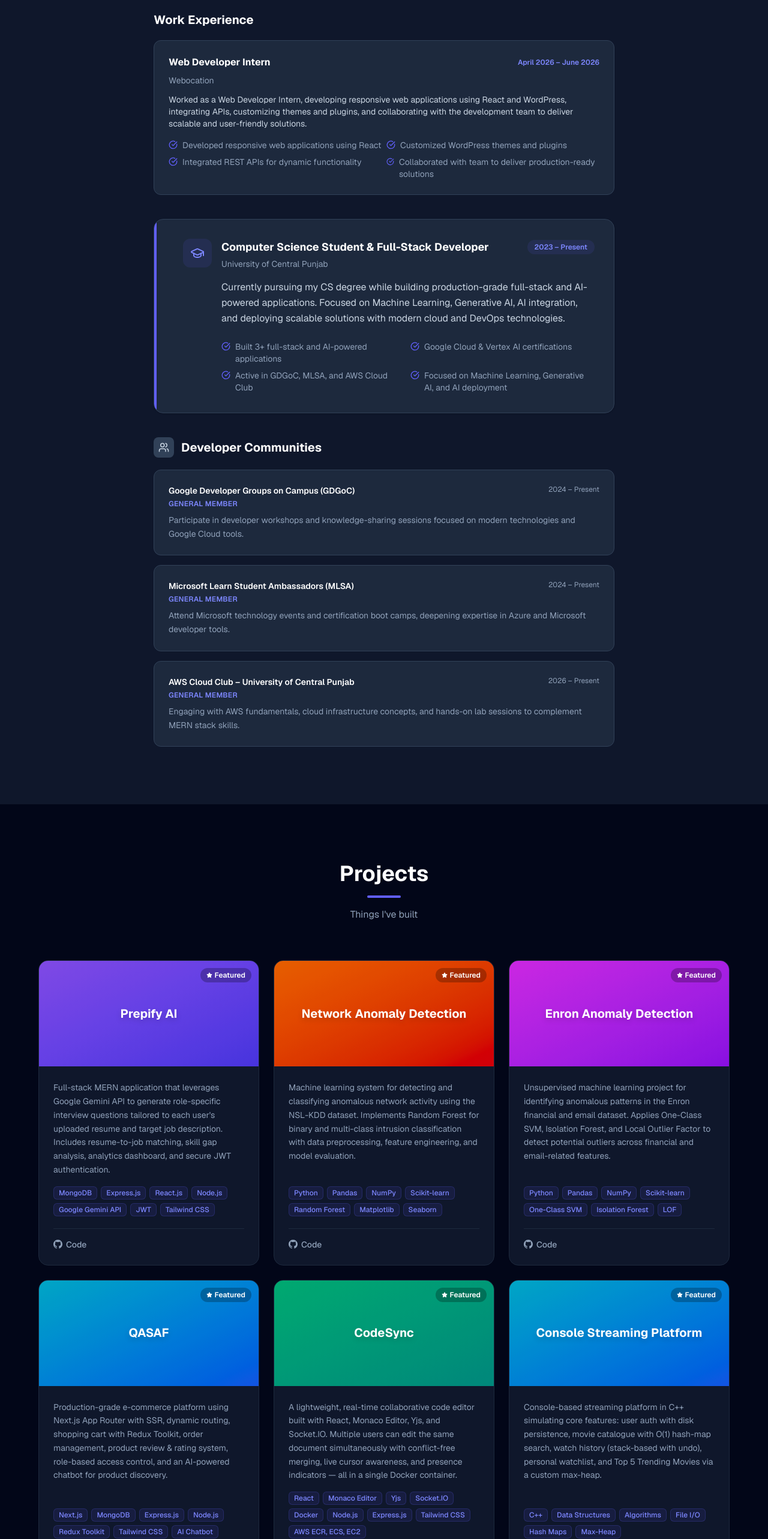
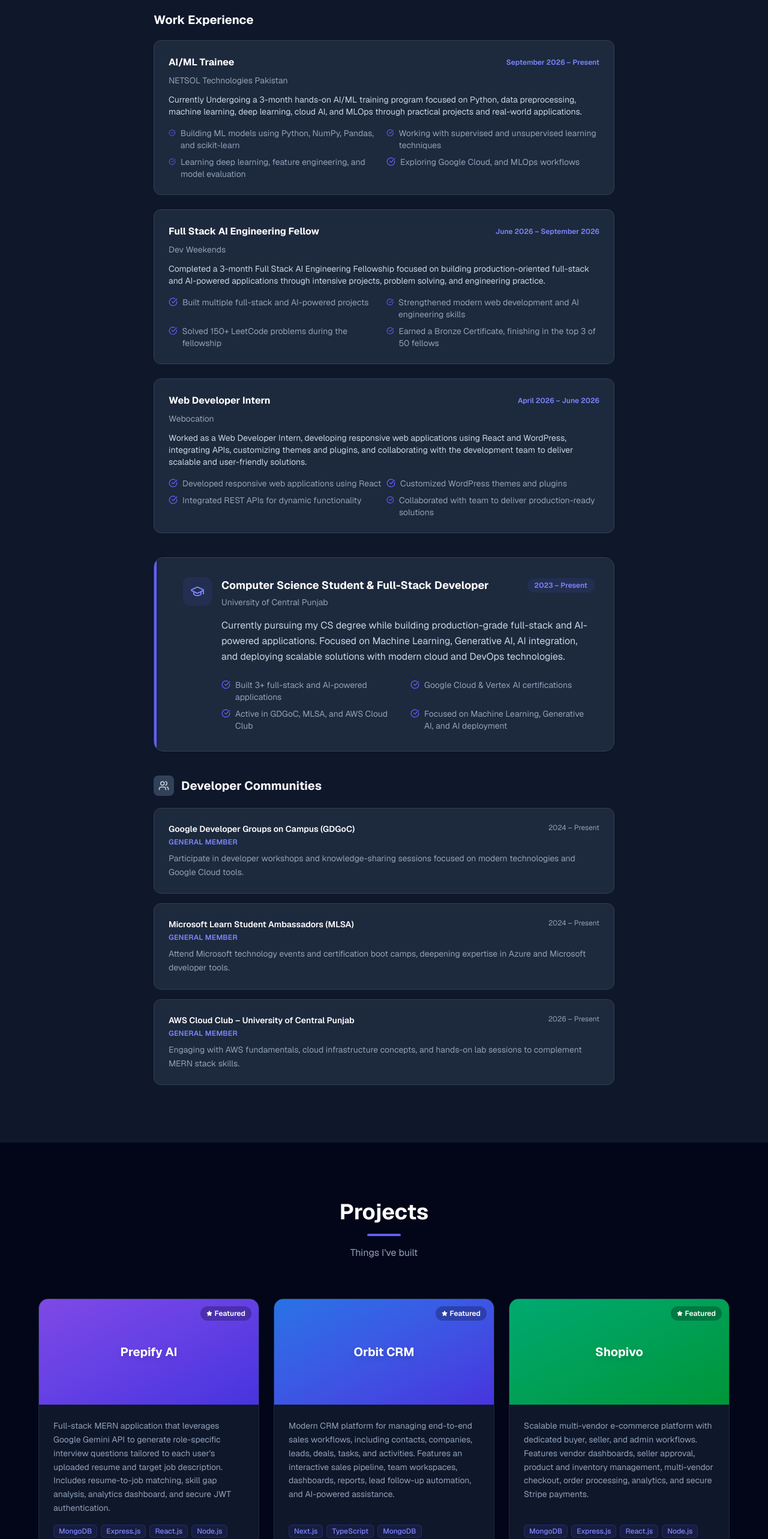
Before and after one commit to FurqanAlyy/Portfolio, a Next.js app: page / in a window 1280 px wide. Shown: the part 2600-5166 px from the top of the page at 60% size. Built offline with nearby package versions, Linux system fonts and the light colour scheme.

Commit message:
add experience and projects

```diff
--- a/data/experience.js
+++ b/data/experience.js
@@ -1,6 +1,32 @@
 // No formal work experience yet — currently studying.
 // Add entries here when you have internship/job experience.
 export const experience = [
+  {
+    title: 'AI/ML Trainee',
+    institution: 'NETSOL Technologies Pakistan',
+    period: 'September 2026 – Present',
+    description:
+      'Currently Undergoing a 3-month hands-on AI/ML training program focused on Python, data preprocessing, machine learning, deep learning, cloud AI, and MLOps through practical projects and real-world applications.',
+    highlights: [
+      'Building ML models using Python, NumPy, Pandas, and scikit-learn',
+      'Working with supervised and unsupervised learning techniques',
+      'Learning deep learning, feature engineering, and model evaluation',
+      'Exploring Google Cloud, and MLOps workflows',
+    ],
+  },
+  {
+    title: 'Full Stack AI Engineering Fellow',
+    institution: 'Dev Weekends',
+    period: 'June 2026 – September 2026',
+    description:
+      'Completed a 3-month Full Stack AI Engineering Fellowship focused on building production-oriented full-stack and AI-powered applications through intensive projects, problem solving, and engineering practice.',
+    highlights: [
+      'Built multiple full-stack and AI-powered projects',
+      'Strengthened modern web development and AI engineering skills',
+      'Solved 150+ LeetCode problems during the fellowship',
+      'Earned a Bronze Certificate, finishing in the top 3 of 50 fellows',
+    ],
+  },
   {
     title: 'Web Developer Intern',
     institution: 'Webocation',
@@ -15,7 +41,6 @@
     ],
   },
 ];
-
 export const currentFocus = {
   title: 'Computer Science Student & Full-Stack Developer',
   institution: 'University of Central Punjab',
--- a/data/projects.js
+++ b/data/projects.js
@@ -14,6 +14,45 @@
 
   {
     id: 2,
+    name: 'Orbit CRM',
+    fullName: 'Orbit CRM — Modern Sales & Customer Relationship Management Platform',
+    description:
+      'Modern CRM platform for managing end-to-end sales workflows, including contacts, companies, leads, deals, tasks, and activities. Features an interactive sales pipeline, team workspaces, dashboards, reports, lead follow-up automation, and AI-powered assistance.',
+    techStack: ['Next.js', 'TypeScript', 'MongoDB', 'Tailwind CSS', 'Google Gemini API'],
+    github: 'https://github.com/FurqanAlyy/Orbit-CRM',
+    live: null,
+    featured: true,
+    gradient: 'from-blue-500 to-indigo-600',
+  },
+
+  {
+    id: 3,
+    name: 'Shopivo',
+    fullName: 'Shopivo — Multi-Vendor E-Commerce Platform',
+    description:
+      'Scalable multi-vendor e-commerce platform with dedicated buyer, seller, and admin workflows. Features vendor dashboards, seller approval, product and inventory management, multi-vendor checkout, order processing, analytics, and secure Stripe payments.',
+    techStack: ['MongoDB', 'Express.js', 'React.js', 'Node.js', 'Stripe', 'Cloudinary', 'JWT', 'Tailwind CSS'],
+    github: 'https://github.com/FurqanAlyy/Shopivo-A-Multi-Vendor-Ecommerce-Platform',
+    live: "https://shopivo-weld.vercel.app/",
+    featured: true,
+    gradient: 'from-emerald-500 to-green-600',
+  },
+
+  {
+    id: 4,
+    name: 'CineSphere',
+    fullName: 'CineSphere — Full-Stack Movie Ticket Booking Platform',
+    description:
+      'Full-stack movie ticket booking platform for managing movies, cinemas, screens, seats, showtimes, and bookings. Features interactive seat selection, multiple seat and screen types, atomic seat locking, booking management, reviews, payments, and secure user authentication.',
+    techStack: ['MongoDB', 'Express.js', 'React.js', 'Node.js', 'JWT', 'Tailwind CSS'],
+    github: 'https://github.com/FurqanAlyy/CineSphere-movie-booking-App',
+    live: "https://cine-sphere-psi.vercel.app/",
+    featured: true,
+    gradient: 'from-rose-500 to-pink-600',
+  },
+
+  {
+    id: 5,
     name: 'Network Anomaly Detection',
     fullName: 'Network Anomaly Detection — ML-Based Intrusion Detection',
     description:
@@ -26,7 +65,7 @@
   },
 
   {
-    id: 3,
+    id: 6,
     name: 'Enron Anomaly Detection',
     fullName: 'Enron Anomaly Detection — Unsupervised Machine Learning',
     description:
@@ -39,7 +78,7 @@
   },
 
   {
-    id: 4,
+    id: 7,
     name: 'QASAF',
     fullName: 'QASAF — AI-Enhanced E-Commerce Platform with Chatbot',
     description:
@@ -52,7 +91,7 @@
   },
 
   {
-    id: 5,
+    id: 8,
     name: 'CodeSync',
     fullName: 'CodeSync — Real-Time Collaborative Code Editor',
     description:
@@ -65,7 +104,7 @@
   },
 
   {
-    id: 6,
+    id: 9,
     name: 'Console Streaming Platform',
     fullName: 'C++ Console-Based Movie Streaming Platform',
     description:
@@ -76,4 +115,4 @@
     featured: true,
     gradient: 'from-cyan-500 to-blue-600',
   },
-]
+];
```
